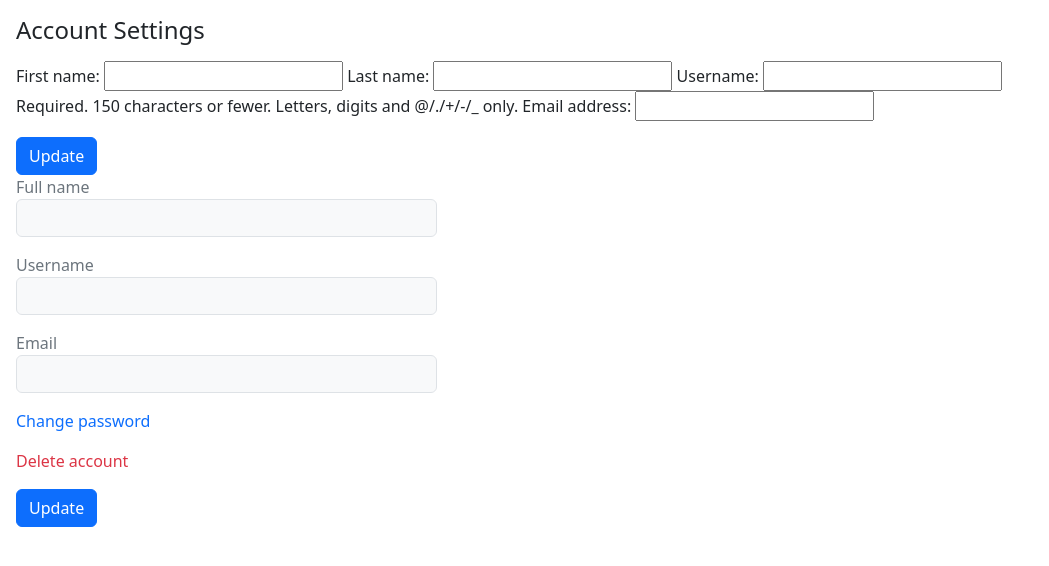
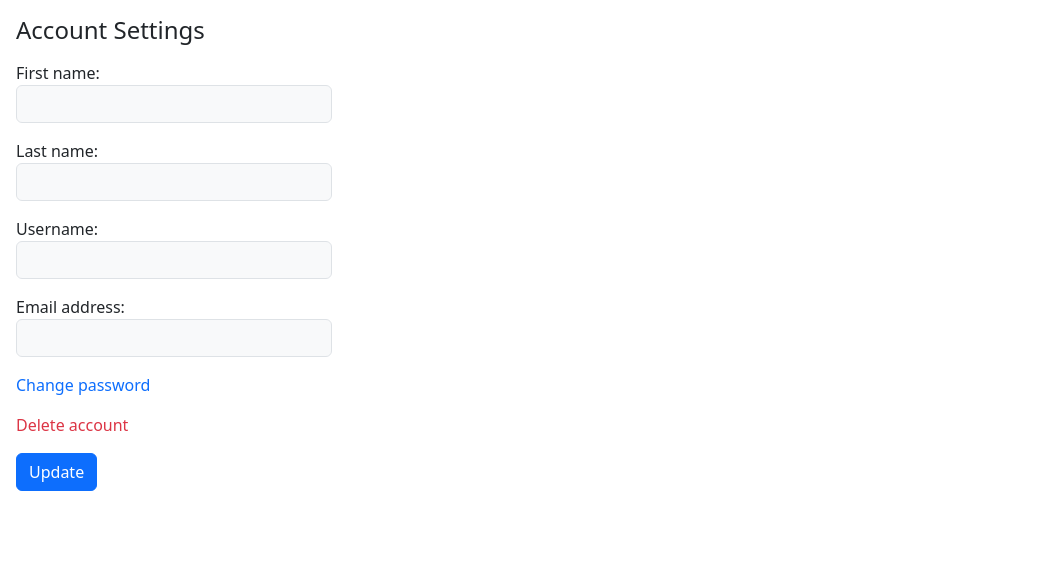
Before and after one commit to Haenes/bugtracker-old, a Django app: template app/templates/accounts.html in a window 1280 px wide. Shown: the part 59-625 px from the top of the page, without its empty margins (0-1049 px from the left). Run offline with Django 4.2, Linux system fonts and the light colour scheme; the template is opened without the code that fills it: values that come from a table or form of the project are taken from there, others are empty; tables that the repository leaves empty hold one stand-in row (values such as "Sample post").

Commit message:
feature: Add forms for accounts.html and project-settings.html

```diff
--- a/app/bugtracker/forms.py
+++ b/app/bugtracker/forms.py
@@ -1,10 +1,90 @@
-from django.forms import ModelForm
+from django.forms import ModelForm, TextInput, EmailInput
+from django.core.exceptions import ValidationError
 from django.contrib.auth.models import User
 
 from bugtracker.models import Issue_type, Issue_status, Issue_priority, Project_type, Project, Issue
 
+import re
+
+
+def validate_string(string):
+    pattern = re.compile("^([a-zA-Z]+$)")
+    if pattern.match(string):
+        return True
+    return False
+
 
 class UserForm(ModelForm):
+
+
     class Meta:
         model = User
         fields = ["first_name", "last_name", "username", "email"]
+
+        widgets = {
+            "first_name": TextInput(attrs={"required": True, "class": "form-control bg-body-tertiary"}),
+            "last_name": TextInput(attrs={"required": True, "class": "form-control bg-body-tertiary"}),
+            "username": TextInput(attrs={"required": True, "class": "form-control bg-body-tertiary"}),
+            "email": EmailInput(attrs={"required": True, "class": "form-control bg-body-tertiary"}),
+        }
+
+        help_texts = {
+            "username": (""),
+        }
+
+
+    def clean_first_name(self):
+        first_name = self.cleaned_data["first_name"]
+        if len(first_name) < 2:
+            raise ValidationError("Name length must be more than 2 characters")
+        elif not validate_string(first_name):
+            raise ValidationError("Name must have only letters")
+
+        return first_name
+
+
+    def clean_last_name(self):
+        last_name = self.cleaned_data["last_name"]
+        if len(last_name) < 2:
+            raise ValidationError("Name length must be more than 2 characters")
+        elif not validate_string(last_name):
+            raise ValidationError("Name must have only letters")
+
+        return last_name
+
+
+class RegisterForm(UserForm):
+    class Meta():
+        fields = ["password"]
+
+
+
+class ProjectDetailsForm(ModelForm):
+
+
+    def clean_name(self):
+        name = self.cleaned_data["name"]
+        if len(name) < 3:
+            raise ValidationError("Project name length must be more than 3 characters")
+
+        return name
+
+
+    def clean_key(self):
+        key = self.cleaned_data["key"]
+        if len(key) < 3:
+            raise ValidationError("Project key length must be more than 4 letters")
+        elif not validate_string(key):
+            raise ValidationError("Key must have only letters")
+
+        return key
+
+
+    class Meta:
+        model = Project
+        fields = ["name", "key"]
+
+        widgets = {
+            "name": TextInput(attrs={"required": True, "class": "form-control bg-body-tertiary"}),
+            "key": TextInput(attrs={"required": True, "class": "form-control bg-body-tertiary"}),
+        }
--- a/app/templates/accounts.html
+++ b/app/templates/accounts.html
@@ -64,7 +64,6 @@
 
 
 <!-- TRIGER ISSUE MODAL-->
-					<!-- <li class="nav-item me-auto mb-lg-0"> -->
 					<ul class="navbar-nav me-auto mt-1 mb-4 mb-lg-0">
 						<li class="nav-item">
 							<button type="button" class="btn btn-outline-primary rounded-3" data-bs-toggle="modal"
@@ -74,107 +73,6 @@
 						</li>
 					</ul>
 				</ul>
-
-
-<!-- MODAL ISSUE -->
-				<div class="modal fade" id="staticBackdropIssue" data-bs-backdrop="static" tabindex="-1"
-					aria-labelledby="staticBackdropIssue" aria-hidden="true">
-					<div class="modal-dialog  modal-dialog-centered modal-dialog-scrollable">
-						<div class="modal-content">
-
-							<div class="modal-header">
-								<h1 class="modal-title fs-5 text-secondary" id="staticBackdropIssue">Create issue</h1>
-								<button type="button" class="btn-close" data-bs-dismiss="modal"
-									aria-label="Close"></button>
-							</div>
-
-							<div class="modal-body">
-
-								<div class="container-fluid">
-									<div class="row">
-										<div class="col-md-6">
-											<p class="text-secondary m-0 text-start">Project*</p>
-											<select class="form-select form-select-sm bg-body-tertiary"
-												aria-label="form-select-sm projectName" required>
-												{% for project in projects_list %}
-													<option value="{{project.id}}">
-														{{ project.name }}
-													</option>
-												{% endfor %}
-											</select>
-										</div>
-									</div>
-
-									<div class="row mt-4">
-										<div class="col-md-6">
-											<p class="text-secondary m-0 text-start">Issue type*</p>
-											<select class="form-select form-select-sm bg-body-tertiary"
-												aria-label="form-select-sm projectName" required>
-												{% for issue_type in issue_types_list %}
-													<option value="{{ issue_type.id }}">
-														{{ issue_type.name }}
-													</option>
-												{% endfor %}
-											</select>
-										</div>
-									</div>
-
-									<div class="row mt-4">
-										<div class="col-md-6">
-											<p class="text-secondary m-0 text-start">Issue priority*</p>
-											<select class="form-select form-select-sm bg-body-tertiary" aria-label="form-select-sm projectName" required>
-												{% for issue_priority in issue_priority_list %}
-												<option value="{{ issue_type.id }}">
-													{{ issue_priority.name }}
-												</option>
-												{% endfor %}
-											</select>
-										</div>
-									</div>
-
-									<hr class="border-1 mt-4">
-
-									<div class="row">
-										<div class="col-md-12">
-											<p class="text-secondary m-0 text-start">Summary*</p>
-											<input type="text" class="form-control bg-body-tertiary"
-												aria-label="Sizing example input"
-												aria-describedby="inputGroup-sizing-default" required>
-										</div>
-									</div>
-
-									<div class="row mt-4">
-										<div class="col-md-12">
-											<p class="text-secondary m-0 text-start">Description</p>
-											<div class="form-outline mb-3">
-												<textarea class="form-control w-100 bg-body-tertiary"
-													id="textAreaExample5" rows="5"></textarea>
-											</div>
-
-										</div>
-									</div>
-
-									<div class="row mt-2">
-										<div class="col-md-6">
-											<p class="text-secondary m-0 text-start">Due date</p>
-											<form>
-												<div class="form-group">
-													<input type="date" class="form-control bg-body-tertiary">
-												</div>
-											</form>
-										</div>
-									</div>
-								</div>
-							</div>
-
-							<div class="modal-footer">
-								<a href="{% url 'boards' project.id %}"><button type="button"
-										class="btn btn-primary">Create</button></a>
-							</div>
-						</div>
-					</div>
-				</div>
-
 
 <!-- RIGTH SIDE -->
 				<form class="col-12 col-lg-3 me-3" role="search">
@@ -240,125 +138,131 @@
 <!-- MAIN -->
 	<div class="ms-3 mt-3">
 		<h4 class="h4 mb-3 fw-normal">Account Settings</h4>
-		<form action="{% url 'accounts' user_id %}" method="post" class="needs-validation">
+		<form action="{% url 'accounts' user_id %}" method="post">
 			{% csrf_token %}
-			{{ user_form }}
+			<div class="col-3">
+				{{ user_form.as_p }}
+			</div>
+
+<!-- CHANGE PASSWORD MODAL TRIGER -->
+			<div>
+				<a href="#"
+					class="link-primary link-offset-2-hover link-underline-opacity-0 link-underline-opacity-100-hover"
+					data-bs-toggle="modal" data-bs-target="#staticBackdropChangePassword">
+					Change password
+				</a>
+			</div>
+
+<!-- TRIGER DELETE MODAL-->
 			<div class="mt-3">
-							<!-- <a href="{% url 'projects' %}"><button class="btn btn-primary" type="submit">Update</button></a> -->
+				<a href="#" class="link-danger link-offset-2-hover link-underline-opacity-0
+					link-underline-opacity-100-hover" data-bs-toggle="modal" data-bs-target="#staticBackdropDelete">
+					Delete account</a>
+			</div>
+
+			<div class="mt-3">
 				<button class="btn btn-primary" type="submit">Update</button>
 			</div>
 		</form>
-
-			<div class="col-4">
-				<label for="validationFirstName" class="form-label m-0 text-secondary">Full name</label>
-				<input type="text" class="form-control bg-body-tertiary" id="validationFirstName"
-					value="{{ user.first_name }} {{ user.last_name }}" required>
 	</div>
 
-			<div class="col-4 mt-3">
-				<label for="validationCustomUsername" class="form-label m-0 text-secondary">Username</label>
-				<div class="input-group has-validation">
-					<input type="text" class="form-control bg-body-tertiary" id="validationCustomUsername"
-						aria-describedby="inputGroupPrepend" value="{{ user.username }}" required>
-					<div class="invalid-feedback">Please choose a username.</div>
+
+<!-- MODAL ISSUE -->
+	<div class="modal fade" id="staticBackdropIssue" data-bs-backdrop="static" tabindex="-1"
+		aria-labelledby="staticBackdropIssue" aria-hidden="true">
+		<div class="modal-dialog  modal-dialog-centered modal-dialog-scrollable">
+			<div class="modal-content">
+
+				<div class="modal-header">
+					<h1 class="modal-title fs-5 text-secondary" id="staticBackdropIssue">Create issue</h1>
+					<button type="button" class="btn-close" data-bs-dismiss="modal" aria-label="Close"></button>
+				</div>
+
+				<div class="modal-body">
+
+					<div class="container-fluid">
+						<div class="row">
+							<div class="col-md-6">
+								<p class="text-secondary m-0 text-start">Project*</p>
+								<select class="form-select form-select-sm bg-body-tertiary"
+									aria-label="form-select-sm projectName" required>
+									{% for project in projects_list %}
+									<option value="{{project.id}}">
+										{{ project.name }}
+									</option>
+									{% endfor %}
+								</select>
 							</div>
 						</div>
 
-			<div class="col-4 mt-3">
-				<label for="ValidationEmail" class="form-label m-0 text-secondary">Email</label>
-				<div class="input-group has-validation">
-					<input type="text" class="form-control bg-body-tertiary" id="ValidationEmail"
-						aria-describedby="inputGroupPrepend" value="{{ user.email }}" required>
-					<div class="invalid-feedback">Please enter a valid email.</div>
+						<div class="row mt-4">
+							<div class="col-md-6">
+								<p class="text-secondary m-0 text-start">Issue type*</p>
+								<select class="form-select form-select-sm bg-body-tertiary"
+									aria-label="form-select-sm projectName" required>
+									{% for issue_type in issue_types_list %}
+									<option value="{{ issue_type.id }}">
+										{{ issue_type.name }}
+									</option>
+									{% endfor %}
+								</select>
 							</div>
 						</div>
 
-<!-- CHANGE PASSWORD MODAL TRIGER -->
-			<div class="col-4 mt-3">
-				<a href="#"
-					class="link-primary link-offset-2-hover link-underline-opacity-0 link-underline-opacity-100-hover"
-					data-bs-toggle="modal" data-bs-target="#staticBackdropChangePassword">
-					Change password</a>
+						<div class="row mt-4">
+							<div class="col-md-6">
+								<p class="text-secondary m-0 text-start">Issue priority*</p>
+								<select class="form-select form-select-sm bg-body-tertiary"
+									aria-label="form-select-sm projectName" required>
+									{% for issue_priority in issue_priority_list %}
+									<option value="{{ issue_type.id }}">
+										{{ issue_priority.name }}
+									</option>
+									{% endfor %}
+								</select>
+							</div>
 						</div>
 
-<!-- CHANGE PASSWORD MODAL -->
-			<div class="modal fade" id="staticBackdropChangePassword" data-bs-backdrop="static" data-bs-keyboard="true"
-				tabindex="-1" aria-labelledby="staticBackdropChangePassword" aria-hidden="true">
-				<div class="modal-dialog modal-dialog-centered">
-					<div class="modal-content">
-						<div class="modal-header">
-							<h1 class="modal-title fs-5" id="staticBackdropChangePassword">Change password</h1>
-							<button type="button" class="btn-close" data-bs-dismiss="modal" aria-label="Close"></button>
+						<hr class="border-1 mt-4">
+
+						<div class="row">
+							<div class="col-md-12">
+								<p class="text-secondary m-0 text-start">Summary*</p>
+								<input type="text" class="form-control bg-body-tertiary" aria-label="Sizing example input"
+									aria-describedby="inputGroup-sizing-default" required>
 							</div>
-						<div class="modal-body">
-
-							<div class="col-6">
-								<label for="validationPassword" class="form-label text-secondary m-0">Old
-									password</label>
-								<div>
-									<input type="password" id="inputPassword6" class="form-control bg-body-tertiary"
-										required>
-								</div>
-								<div class="invalid-feedback">Please enter a valid password.</div>
 						</div>
 
-							<div class="col-6 mt-3 mb-2">
-								<label for="validationPassword" class="form-label text-secondary m-0">New
-									password</label>
-								<div>
-									<input type="password" id="inputPassword6" class="form-control bg-body-tertiary"
-										data-bs-toggle="popover" data-bs-placement="right"
-										data-bs-custom-class="custom-popover"
-										data-bs-content="Your password must be 8 - 32 characters long, contain letters, numbers and special character."
-										required>
-								</div>
-								<div class="invalid-feedback">Please enter a valid password.</div>
+						<div class="row mt-4">
+							<div class="col-md-12">
+								<p class="text-secondary m-0 text-start">Description</p>
+								<div class="form-outline mb-3">
+									<textarea class="form-control w-100 bg-body-tertiary" id="textAreaExample5"
+										rows="5"></textarea>
 								</div>
 
 							</div>
-						<div class="modal-footer">
-							<a href="{% url 'accounts' user_id %}">
-								<button type="button" class="btn btn-primary">Change password</button>
-							</a>
+						</div>
+
+						<div class="row mt-2">
+							<div class="col-md-6">
+								<p class="text-secondary m-0 text-start">Due date</p>
+								<form>
+									<div class="form-group">
+										<input type="date" class="form-control bg-body-tertiary">
+									</div>
+								</form>
 							</div>
 						</div>
 					</div>
 				</div>
 
-<!-- TRIGER DELETE MODAL-->
-			<div class="col-4 mt-3">
-				<a href="#" class="link-danger link-offset-2-hover link-underline-opacity-0
-					link-underline-opacity-100-hover" data-bs-toggle="modal" data-bs-target="#staticBackdropDelete">
-					Delete account</a>
-			</div>
-
-<!-- DELETE MODAL -->
-			<div class="modal fade" id="staticBackdropDelete" data-bs-backdrop="static" data-bs-keyboard="true"
-				tabindex="-1" aria-labelledby="staticBackdropDelete" aria-hidden="true">
-				<div class="modal-dialog modal-dialog-centered">
-					<div class="modal-content">
-						<div class="modal-header">
-							<h1 class="modal-title fs-5" id="staticBackdropDelete">Attention</h1>
-							<button type="button" class="btn-close" data-bs-dismiss="modal" aria-label="Close"></button>
-						</div>
-						<div class="modal-body">
-							<p class="text-center">Please note, if you delete your account, you will lose access to the
-								application.</p>
-							<p class="text-center">Do you really want to delete account?</p>
-						</div>
 				<div class="modal-footer">
-							<a href="{% url 'login' %}"><button type="button" class="btn btn-danger">Delete</button></a>
+					<a href="{% url 'boards' project.id %}"><button type="button"
+							class="btn btn-primary">Create</button></a>
 				</div>
 			</div>
 		</div>
-			</div>
-
-
-			<div class="mt-3">
-				<!-- <a href="{% url 'projects' %}"><button class="btn btn-primary" type="submit">Update</button></a> -->
-				<button class="btn btn-primary" type="submit">Update</button>
-			</div>
-		</form>
 	</div>
 
 
@@ -416,6 +320,71 @@
 	</div>
 
 
+<!-- CHANGE PASSWORD MODAL -->
+	<div class="modal fade" id="staticBackdropChangePassword" data-bs-backdrop="static" data-bs-keyboard="true"
+		tabindex="-1" aria-labelledby="staticBackdropChangePassword" aria-hidden="true">
+		<div class="modal-dialog modal-dialog-centered">
+			<div class="modal-content">
+				<div class="modal-header">
+					<h1 class="modal-title fs-5" id="staticBackdropChangePassword">Change password</h1>
+					<button type="button" class="btn-close" data-bs-dismiss="modal" aria-label="Close"></button>
+				</div>
+				<div class="modal-body">
+
+					<div class="col-6">
+						<label for="validationPassword" class="form-label text-secondary m-0">Old
+							password</label>
+						<div>
+							<input type="password" id="inputPassword6" class="form-control bg-body-tertiary" required>
+						</div>
+						<div class="invalid-feedback">Please enter a valid password.</div>
+					</div>
+
+					<div class="col-6 mt-3 mb-2">
+						<label for="validationPassword" class="form-label text-secondary m-0">New
+							password</label>
+						<div>
+							<input type="password" id="inputPassword6" class="form-control bg-body-tertiary"
+								data-bs-toggle="popover" data-bs-placement="right" data-bs-custom-class="custom-popover"
+								data-bs-content="Your password must be 8 - 32 characters long, contain letters, numbers and special character."
+								required>
+						</div>
+						<div class="invalid-feedback">Please enter a valid password.</div>
+					</div>
+
+				</div>
+				<div class="modal-footer">
+					<a href="{% url 'accounts' user_id %}">
+						<button type="button" class="btn btn-primary">Change password</button>
+					</a>
+				</div>
+			</div>
+		</div>
+	</div>
+
+
+<!-- DELETE MODAL -->
+	<div class="modal fade" id="staticBackdropDelete" data-bs-backdrop="static" data-bs-keyboard="true" tabindex="-1"
+		aria-labelledby="staticBackdropDelete" aria-hidden="true">
+		<div class="modal-dialog modal-dialog-centered">
+			<div class="modal-content">
+				<div class="modal-header">
+					<h1 class="modal-title fs-5" id="staticBackdropDelete">Attention</h1>
+					<button type="button" class="btn-close" data-bs-dismiss="modal" aria-label="Close"></button>
+				</div>
+				<div class="modal-body">
+					<p class="text-center">Please note, if you delete your account, you will lose access to the
+						application.</p>
+					<p class="text-center">Do you really want to delete account?</p>
+				</div>
+				<div class="modal-footer">
+					<a href="{% url 'login' %}"><button type="button" class="btn btn-danger">Delete</button></a>
+				</div>
+			</div>
+		</div>
+	</div>
+
+
 	<script src="https://cdn.jsdelivr.net/npm/bootstrap@5.3.0/dist/js/bootstrap.bundle.min.js"></script>
 
 	<script>
```
Also changed, not shown: app/bugtracker/views.py (+59 -34 lines), app/templates/project-settings.html (+106 -108 lines). Lines whose indentation alone changed are shown as unchanged.
